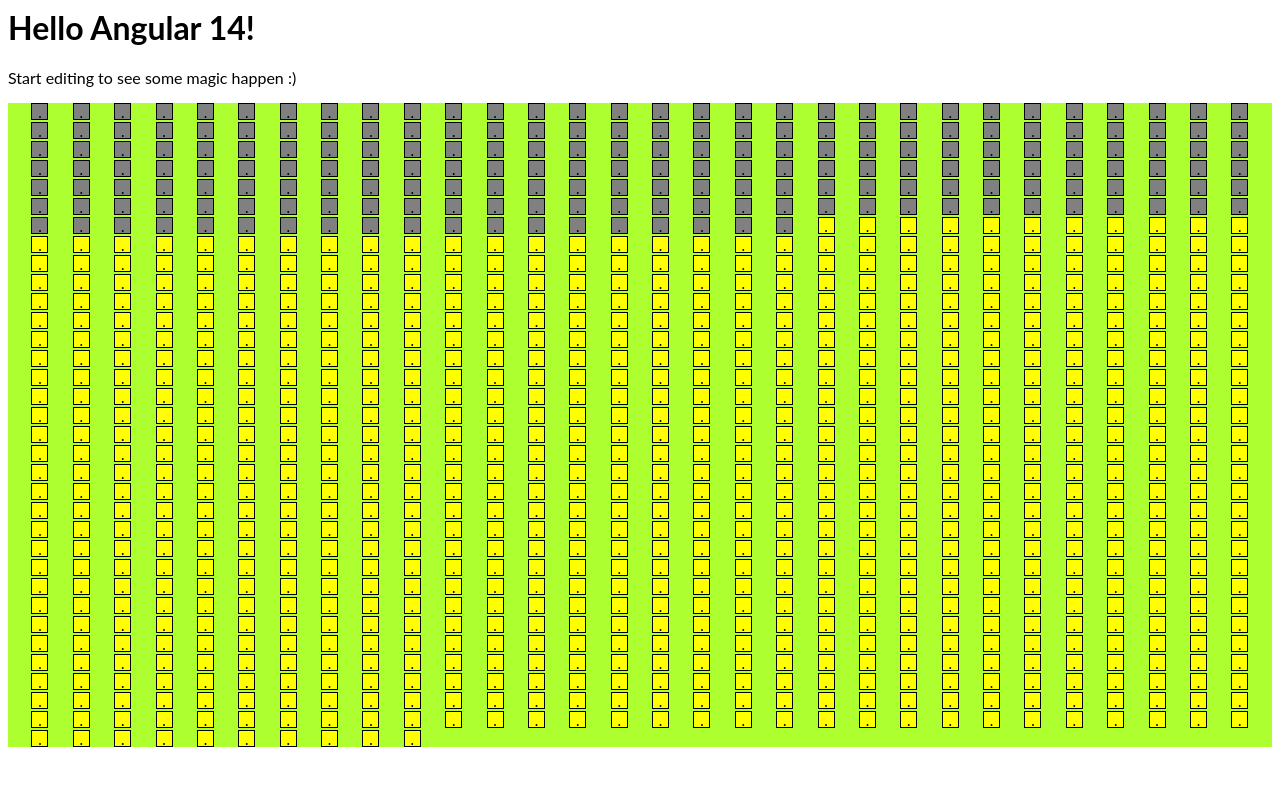
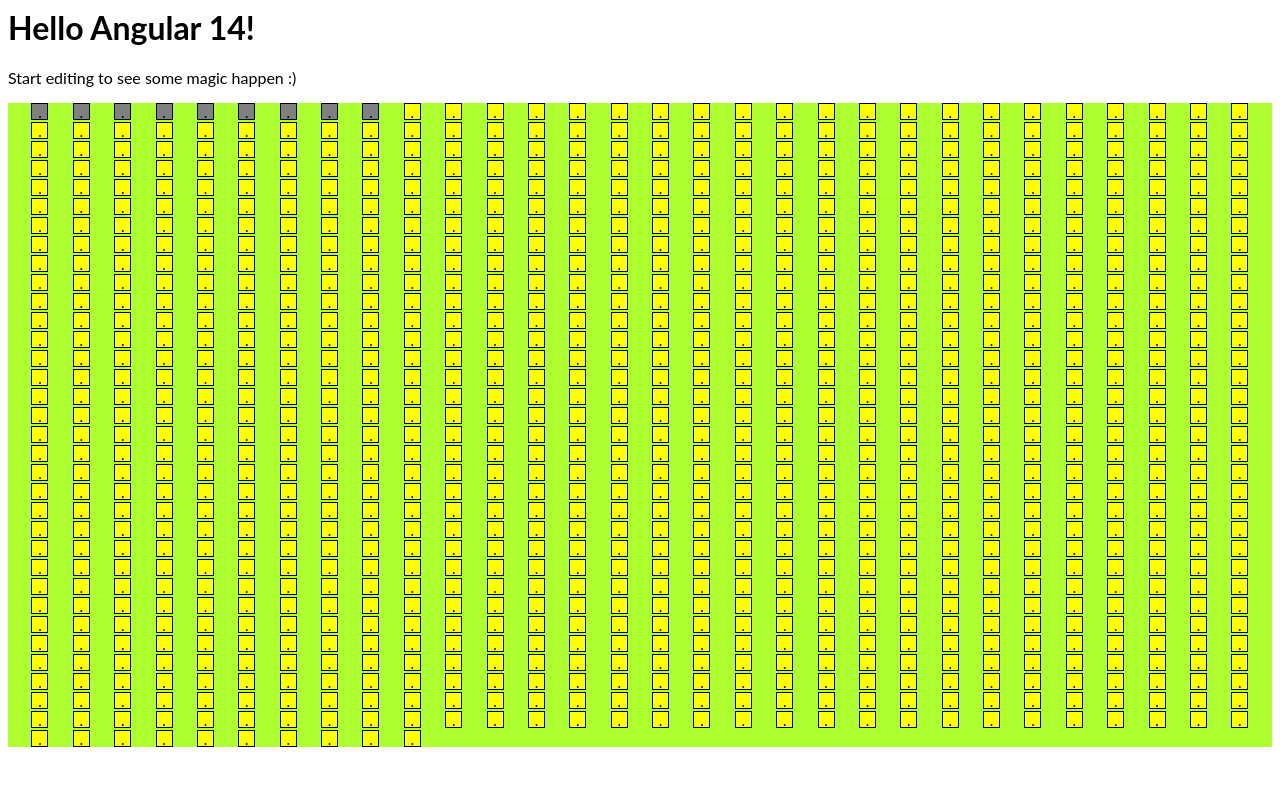
Before and after one commit to maxgerashenko/angular-my-weeks, an Angular app: page / in a window 1280 px wide. Shown: the top 786 px of the page. Built offline with nearby package versions, Linux system fonts and the light colour scheme.

Commit message:
Move grid to the component

```diff
--- a/src/app/app.component.css
+++ b/src/app/app.component.css
@@ -1,30 +1,3 @@
 p {
   font-family: Lato;
 }
-
-.grid-container {
-  display: grid;
-  grid-template-columns: repeat(30, 15px [col-start]);
-  grid-template-rows: 1fr 1fr 1fr;
-  column-gap: 2px;
-  row-gap: 2px;
-  background: greenyellow;
-  justify-items: center;
-  align-items: center;
-  justify-content: space-evenly;
-  align-content: center;
-  grid-auto-flow: row;
-  transition: all 1s;
-}
-
-.grid-item {
-  border: 1px solid black;
-  background: yellow;
-  width: 15px;
-  height: 15px;
-  text-align: center;
-}
-
-.grid-item.done{
-    background: grey;
-}
--- a/src/app/app.component.html
+++ b/src/app/app.component.html
@@ -1,12 +1,3 @@
 <hello name="{{ name }}"></hello>
-<p>
-  Start editing to see some magic happen :)
-</p>
-
-<div class="grid-container">
-  <div
-  [ngClass]="{'done': week < age}"
-  class="grid-item"
-  *ngFor="let week of weeks;">
-    . </div>
-</div>
+<p>Start editing to see some magic happen :)</p>
+<app-weeks-grid></app-weeks-grid>
--- a/src/app/app.component.ts
+++ b/src/app/app.component.ts
@@ -3,18 +3,10 @@
 @Component({
   selector: 'my-app',
   templateUrl: './app.component.html',
-  styleUrls: [ './app.component.css' ]
+  styleUrls: ['./app.component.css'],
 })
 export class AppComponent implements OnInit {
   name = 'Angular ' + VERSION.major;
 
-  weeks = [];
-
-  age = 200;
-
-  ngOnInit(){
-    for(let i=1; i<=1000; i++) {
-      this.weeks.push(i);
-    }
-  }
+  ngOnInit() {}
 }
--- /dev/null
+++ b/src/weeks-grid/weeks-grid.component.css
@@ -0,0 +1,26 @@
+:host {
+  display: grid;
+  grid-template-columns: repeat(30, 15px [col-start]);
+  grid-template-rows: 1fr 1fr 1fr;
+  column-gap: 2px;
+  row-gap: 2px;
+  background: greenyellow;
+  justify-items: center;
+  align-items: center;
+  justify-content: space-evenly;
+  align-content: center;
+  grid-auto-flow: row;
+  transition: all 1s;
+}
+
+.grid-item {
+  border: 1px solid black;
+  background: yellow;
+  width: 15px;
+  height: 15px;
+  text-align: center;
+}
+
+.grid-item.done {
+  background: grey;
+}
--- /dev/null
+++ b/src/weeks-grid/weeks-grid.component.html
@@ -0,0 +1,7 @@
+<div
+  [ngClass]="{ done: week < age }"
+  class="grid-item"
+  *ngFor="let week of weeks"
+>
+  .
+</div>
--- /dev/null
+++ b/src/weeks-grid/weeks-grid.component.ts
@@ -0,0 +1,20 @@
+import { Component, OnInit } from '@angular/core';
+
+@Component({
+  selector: 'app-weeks-grid',
+  templateUrl: './weeks-grid.component.html',
+  styleUrls: ['./weeks-grid.component.css'],
+})
+export class WeeksGridComponent implements OnInit {
+  weeks = [];
+
+  age = 10;
+
+  constructor() {}
+
+  ngOnInit() {
+    for (let i = 1; i <= 1000; i++) {
+      this.weeks.push(i);
+    }
+  }
+}
```
Also changed, not shown: src/app/app.module.ts (+5 -4 lines), src/weeks-grid/weeks-grid.module.ts (added, +10 -0 lines).
